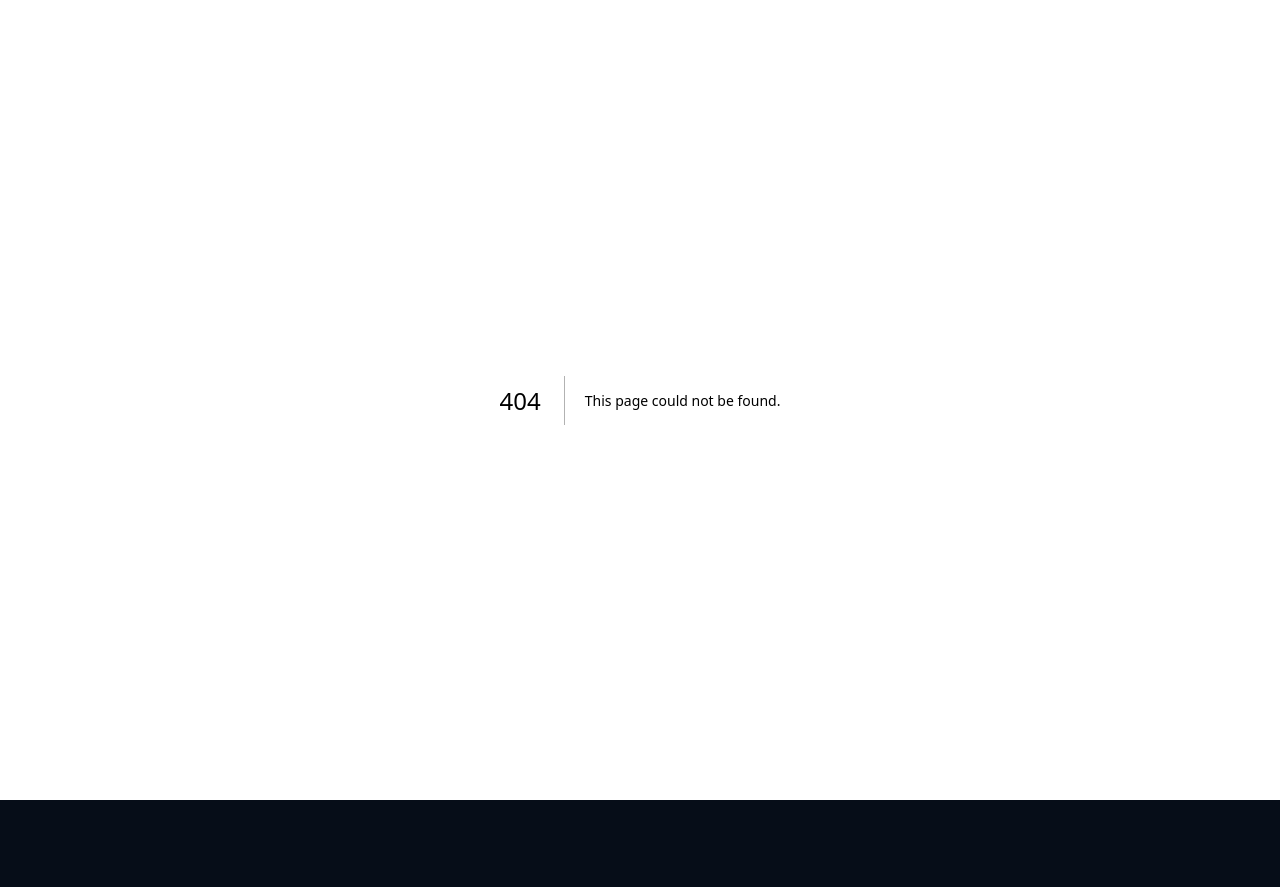
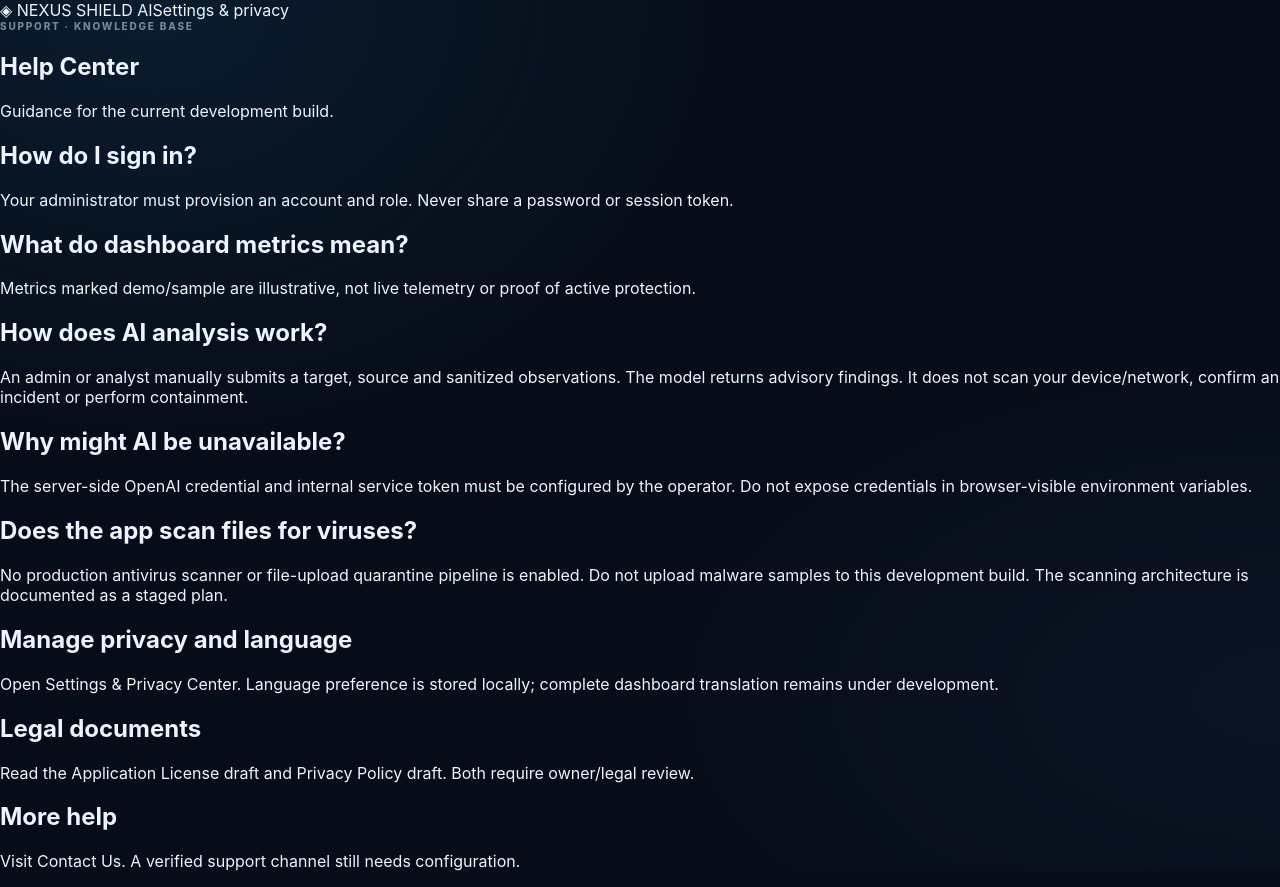
Before and after one commit to maalouf67/NEXUS-SHIELD-AI, a Next.js app in the folder apps/web/: page /help in a window 1280 px wide. Before the commit this address had no page. Before the commit the page ends 800 px from the top, so only its background shows below. Built offline with nearby package versions, Linux system fonts and the light colour scheme.

Commit message:
feat(web): add application help center page

```diff
--- /dev/null
+++ b/apps/web/app/help/page.tsx
@@ -0,0 +1,18 @@
+export default function HelpCenterPage() {
+  return (
+    <main className="trust-center">
+      <header className="trust-header"><a className="trust-brand" href="/">◈ NEXUS SHIELD AI</a><a href="/settings">Settings & privacy</a></header>
+      <section className="trust-hero"><div className="eyebrow">SUPPORT · KNOWLEDGE BASE</div><h1>Help Center</h1><p>Guidance for the current development build.</p></section>
+      <section className="trust-card trust-prose">
+        <h2>How do I sign in?</h2><p>Your administrator must provision an account and role. Never share a password or session token.</p>
+        <h2>What do dashboard metrics mean?</h2><p>Metrics marked demo/sample are illustrative, not live telemetry or proof of active protection.</p>
+        <h2>How does AI analysis work?</h2><p>An admin or analyst manually submits a target, source and sanitized observations. The model returns advisory findings. It does not scan your device/network, confirm an incident or perform containment.</p>
+        <h2>Why might AI be unavailable?</h2><p>The server-side OpenAI credential and internal service token must be configured by the operator. Do not expose credentials in browser-visible environment variables.</p>
+        <h2>Does the app scan files for viruses?</h2><p>No production antivirus scanner or file-upload quarantine pipeline is enabled. Do not upload malware samples to this development build. The scanning architecture is documented as a staged plan.</p>
+        <h2>Manage privacy and language</h2><p>Open <a href="/settings">Settings & Privacy Center</a>. Language preference is stored locally; complete dashboard translation remains under development.</p>
+        <h2>Legal documents</h2><p>Read the <a href="/license">Application License draft</a> and <a href="/privacy">Privacy Policy draft</a>. Both require owner/legal review.</p>
+        <h2>More help</h2><p>Visit <a href="/contact">Contact Us</a>. A verified support channel still needs configuration.</p>
+      </section>
+    </main>
+  );
+}
```
